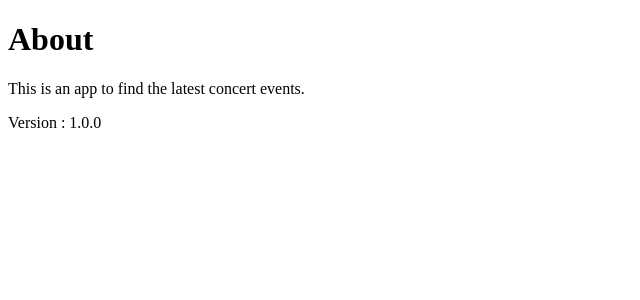
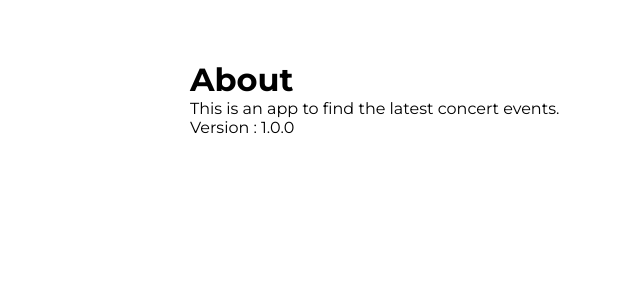
Before and after one commit to daniel0ar/MeentFrontend, a Next.js app: page /about in a window 1280 px wide. Shown: the top 300 px of the page, without its empty margins (0-640 px from the left). Built offline with nearby package versions, Linux system fonts and the light colour scheme.

Commit message:
added layout components

```diff
--- a/package.json
+++ b/package.json
@@ -15,5 +15,8 @@
     "next": "13.1.6",
     "react": "18.2.0",
     "react-dom": "18.2.0"
+  },
+  "devDependencies": {
+    "sass": "^1.58.0"
   }
 }
--- /dev/null
+++ b/src/components/Layout.js
@@ -0,0 +1,23 @@
+import Head from "next/head";
+import styles from "../styles/layout.module.scss";
+
+const Layout = ({
+    title = "Concert",
+    keywords = "music, events, local",
+    description = "Find local concert events",
+    children }) => {
+    return (
+        <div>
+            <Head>
+                <title>{title}</title>
+                <meta name="description" content={description} />
+                <meta name="keywords" content={keywords} />
+            </Head>
+            <div className={styles.container}>
+                {children}
+            </div>
+        </div>
+    );
+}
+
+export default Layout;
--- a/src/pages/_app.js
+++ b/src/pages/_app.js
@@ -1,4 +1,4 @@
-
+import "../styles/global.scss";
 
 export default function App({ Component, pageProps }) {
   return <Component {...pageProps} />
--- a/src/pages/about.js
+++ b/src/pages/about.js
@@ -1,12 +1,12 @@
-
+import Layout from "@/components/Layout";
 
 const About = () => {
     return (
-        <div>
+        <Layout title="About">
             <h1>About</h1>
             <p>This is an app to find the latest concert events.</p>
             <p>Version : 1.0.0</p>
-        </div>
+        </Layout>
 
     );
 }
--- a/src/pages/events/add.js
+++ b/src/pages/events/add.js
@@ -1,9 +1,10 @@
+import Layout from "@/components/Layout";
 
 const Add = () => {
     return (
-        <div>
+        <Layout title="Add New Event">
             <h1>Add Event</h1>
-        </div>
+        </Layout>
     );
 }
 
--- a/src/pages/events/index.js
+++ b/src/pages/events/index.js
@@ -1,10 +1,10 @@
-
+import Layout from "@/components/Layout"
 
 function EventsPage() {
     return (
-        <div>
+        <Layout title="Events">
             <h1>Events Page</h1>
-        </div>
+        </Layout>
     )
 }
 
--- /dev/null
+++ b/src/styles/global.scss
@@ -0,0 +1,11 @@
+@import url(https://fonts.googleapis.com/css?family=Montserrat:100,200,300,regular,500,600,700,800,900,100italic,200italic,300italic,italic,500italic,600italic,700italic,800italic,900italic);
+
+* {
+    padding: 0;
+    margin: 0;
+    box-sizing: border-box;
+}
+
+body {
+    font-family: 'Montserrat', sans-serif;
+}
--- /dev/null
+++ b/src/styles/layout.module.scss
@@ -0,0 +1,5 @@
+.container {
+    margin: 60px auto;
+    max-width: 960px;
+    padding: 0 30px;
+}
```
Also changed, not shown: src/pages/events/[slug].js (+8 -2 lines), src/pages/index.js (+6 -3 lines), 1 other file (tests, documents, lock files or other folders).
